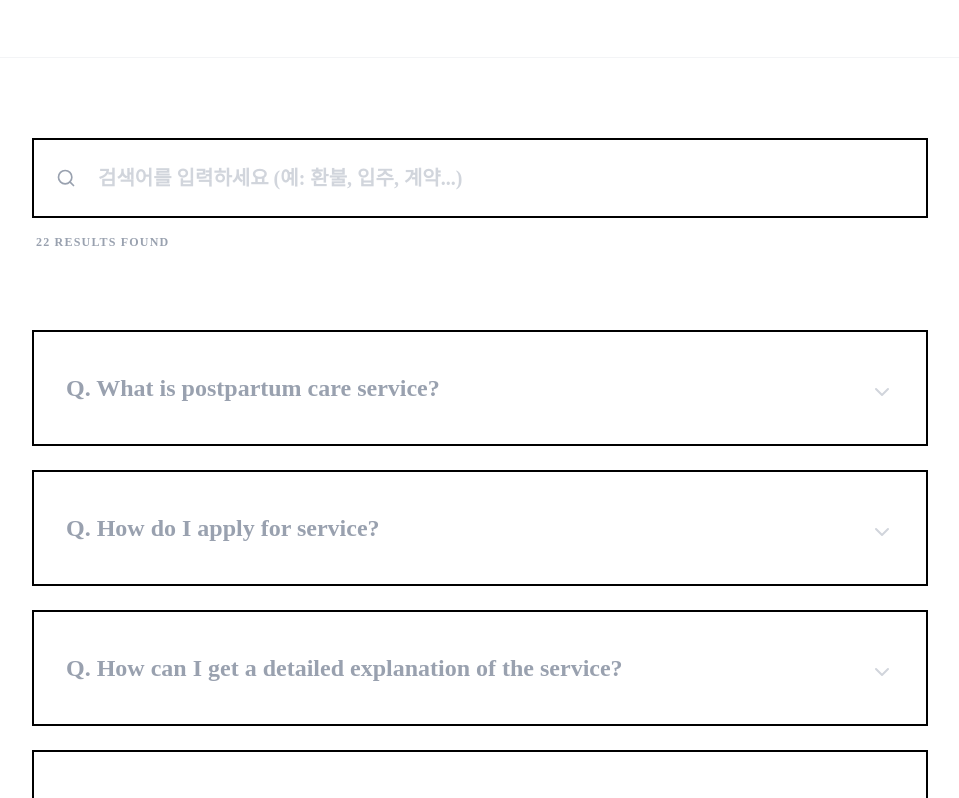
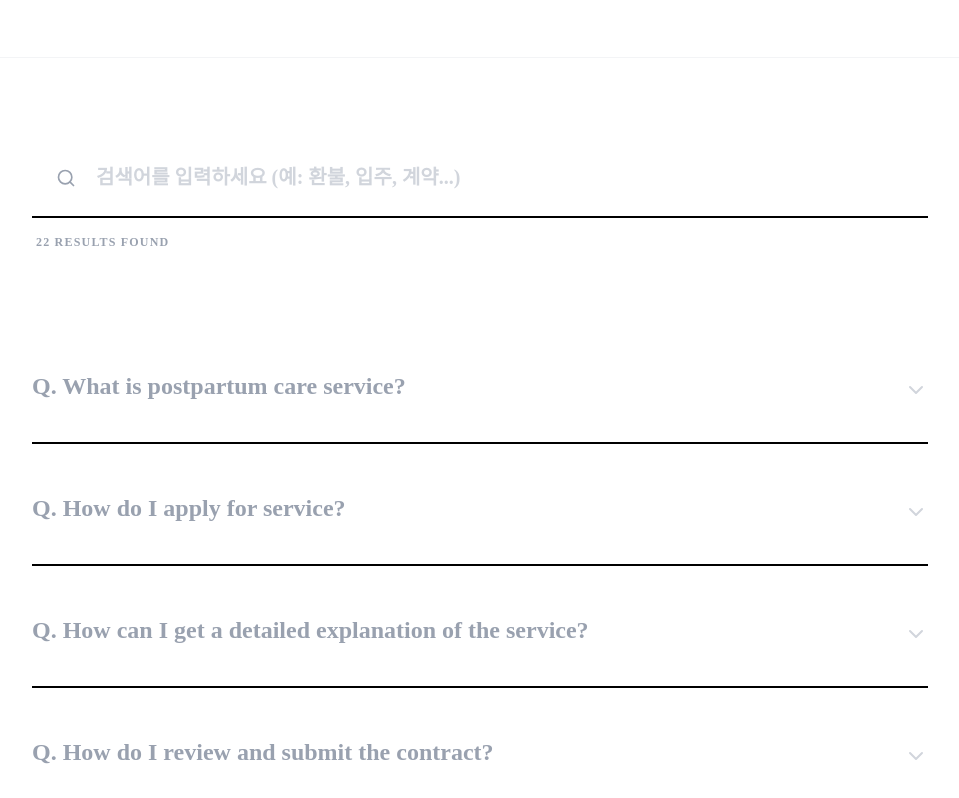
Before and after one commit to hanbrandon/happymom7080.com, a Next.js app: page /en/faq in a window 1280 px wide. Shown: the part 580-1378 px from the top of the page, without its empty margins (160-1119 px from the left). Built offline with nearby package versions, Linux system fonts and the light colour scheme.

Commit message:
design: change FAQ borders to bottom-only black lines

```diff
--- a/src/components/faq/FAQSearchList.tsx
+++ b/src/components/faq/FAQSearchList.tsx
@@ -38,7 +38,7 @@ export default function FAQSearchList() {
                                 value={searchQuery}
                                 onChange={(e) => setSearchQuery(e.target.value)}
                                 placeholder="검색어를 입력하세요 (예: 환불, 입주, 계약...)"
-                                className="w-full h-20 bg-white border-2 border-black rounded-none pl-16 pr-16 focus:bg-gray-50 transition-all text-gray-900 font-bold text-xl placeholder:text-gray-300"
+                                className="w-full h-20 bg-white border-b-2 border-black rounded-none pl-16 pr-16 focus:bg-gray-50 transition-all text-gray-900 font-bold text-xl placeholder:text-gray-300"
                             />
                             {searchQuery && (
                                 <button
@@ -62,7 +62,7 @@ export default function FAQSearchList() {
                                 return (
                                     <div
                                         key={index}
-                                        className="border-2 border-black mb-6 px-8 hover:bg-gray-50 transition-colors duration-300"
+                                        className="border-b-2 border-black mb-2 hover:bg-gray-50 transition-colors duration-300"
                                     >
                                         <button
                                             onClick={() =>
```
